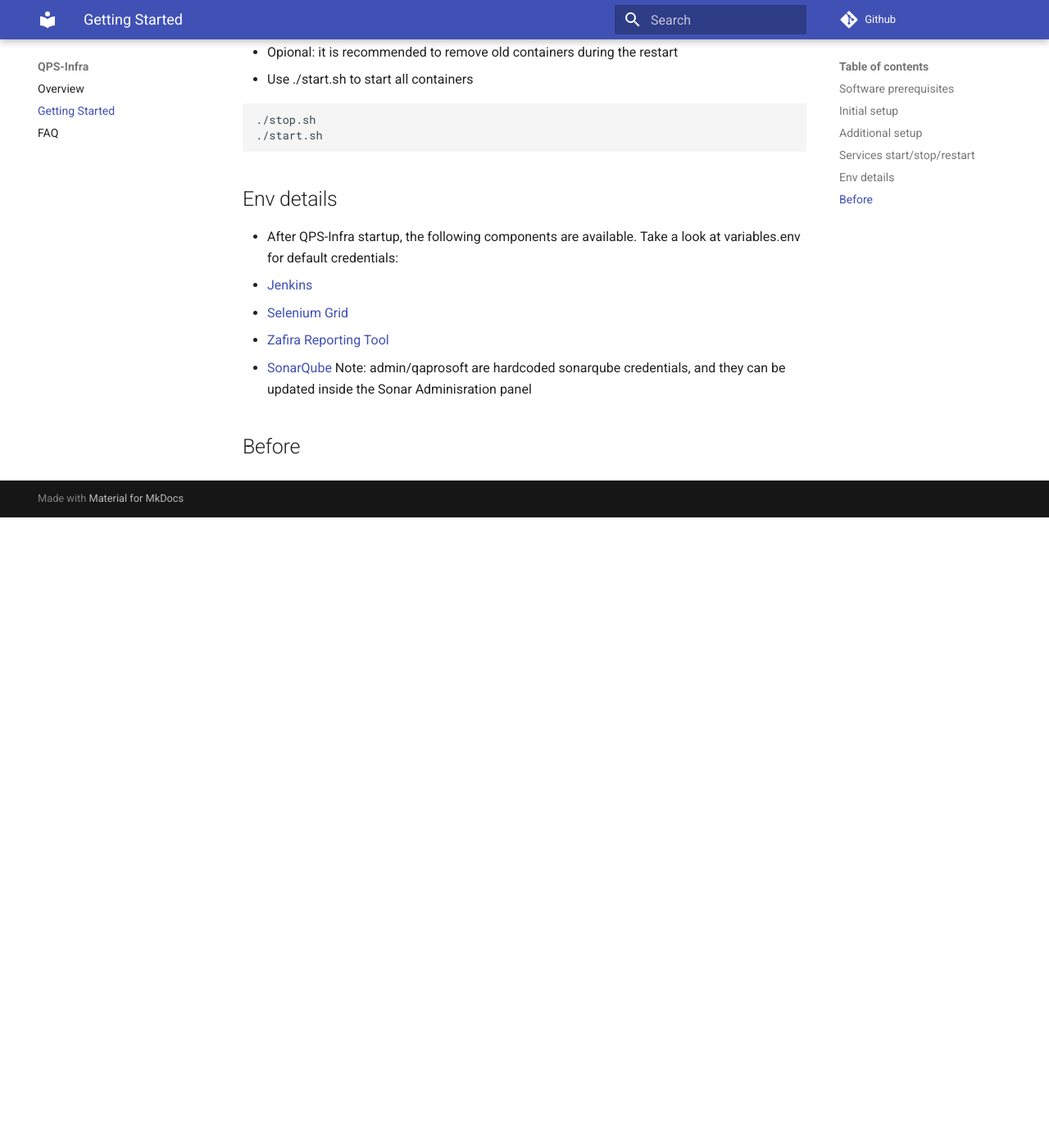
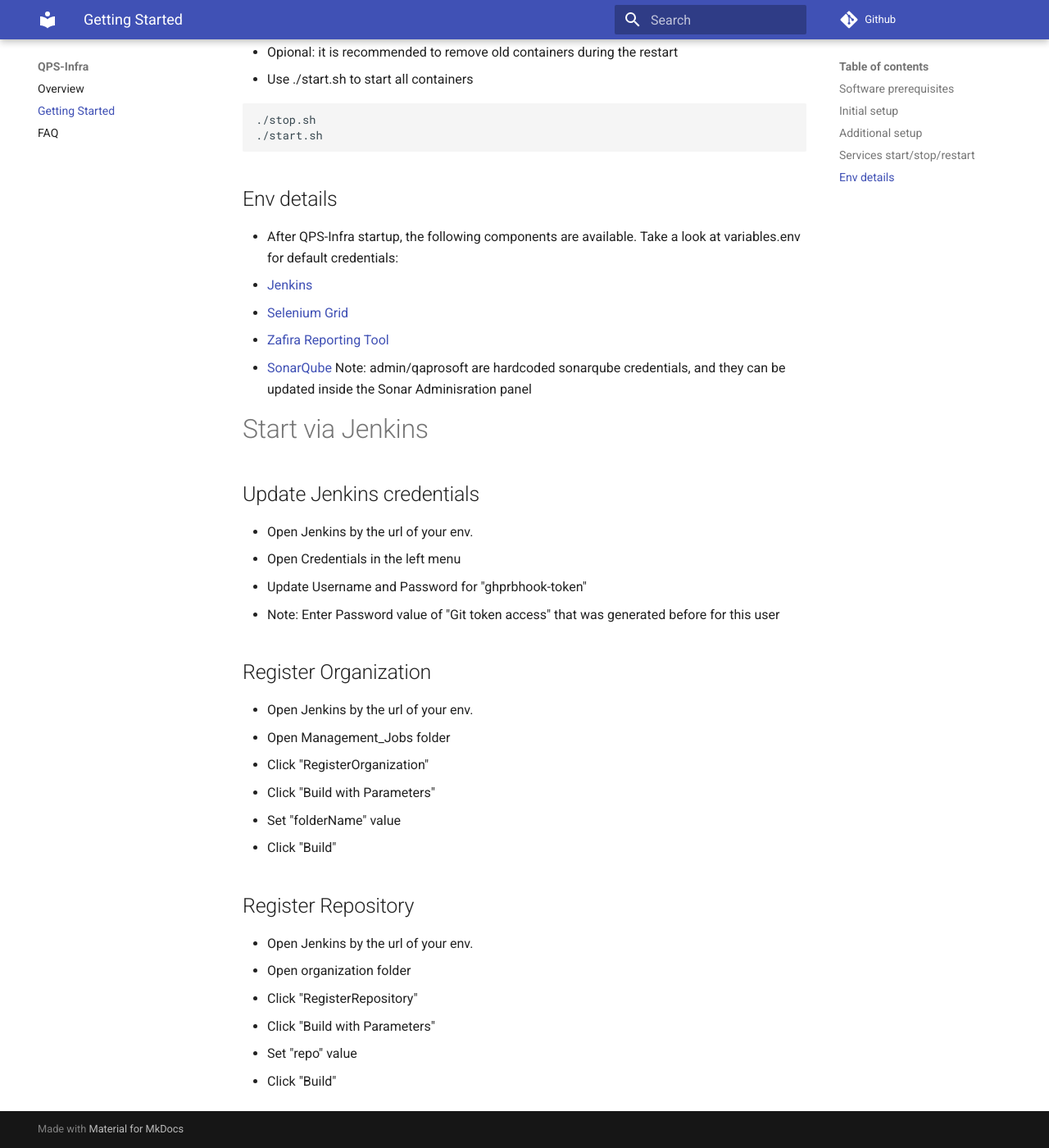
Before and after one commit to zebrunner/community-edition, an MkDocs documentation site: the page built from docs/getting_started.md, in a window 1280 px wide and 1400 px high, scrolled down 1489 px. Shown: the whole window at 82% size. Built offline with MkDocs 1.6.1 and Material for MkDocs 9.7.7, drawn with Linux system fonts in a browser that asks for light colours; comment, search, counter and statistics services are not loaded; old or Windows-style settings are respelled for this version of MkDocs; before the commit the page ends 2120 px from its top, so only the background shows below that.

Commit message:
Update getting_started.md

```diff
--- a/docs/getting_started.md
+++ b/docs/getting_started.md
@@ -60,4 +60,26 @@
 * [SonarQube](http://demo.qaprosoft.com/sonarqube)
   Note: admin/qaprosoft are hardcoded sonarqube credentials, and they can be updated inside the Sonar Adminisration panel
 
-## Before
+# Start via Jenkins
+
+## Update Jenkins credentials
+* Open Jenkins by the url of your env.
+* Open Credentials in the left menu
+* Update Username and Password for "ghprbhook-token"
+* Note: Enter Password value of "Git token access" that was generated before for this user
+
+## Register Organization
+* Open Jenkins by the url of your env.
+* Open Management_Jobs folder
+* Click "RegisterOrganization"
+* Click "Build with Parameters"
+* Set "folderName" value
+* Click "Build"
+
+## Register Repository
+* Open Jenkins by the url of your env.
+* Open organization folder
+* Click "RegisterRepository"
+* Click "Build with Parameters"
+* Set "repo" value
+* Click "Build"
```
